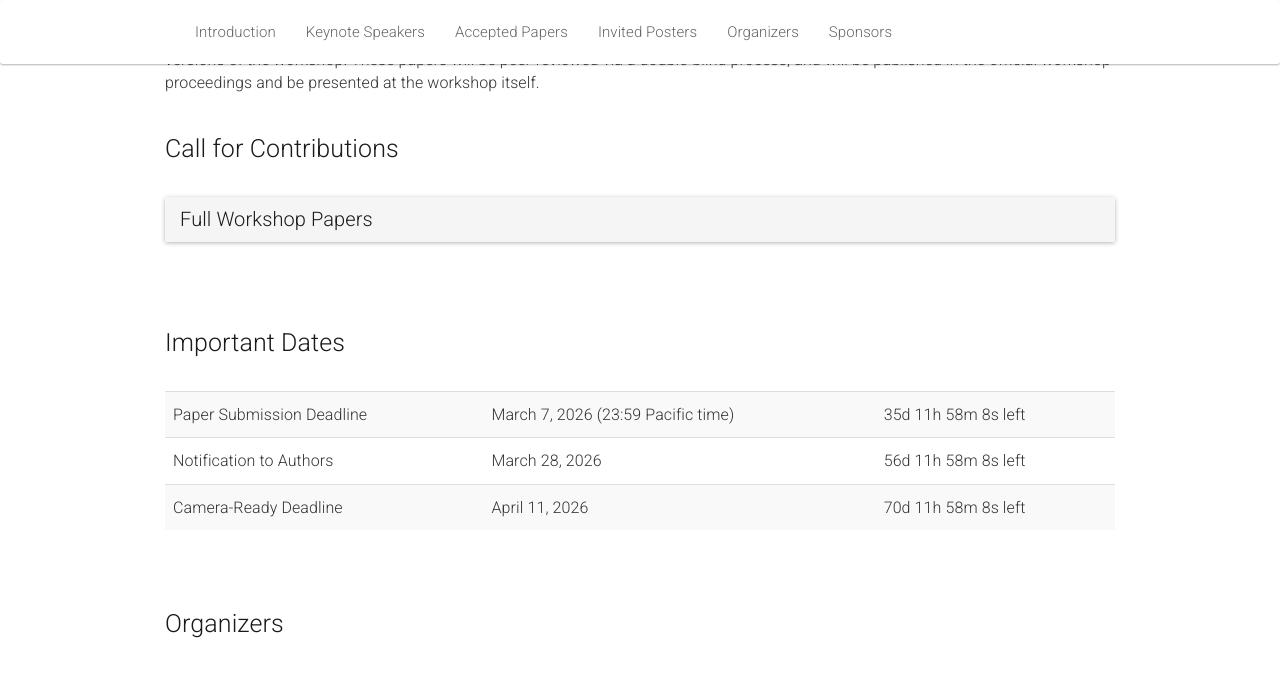
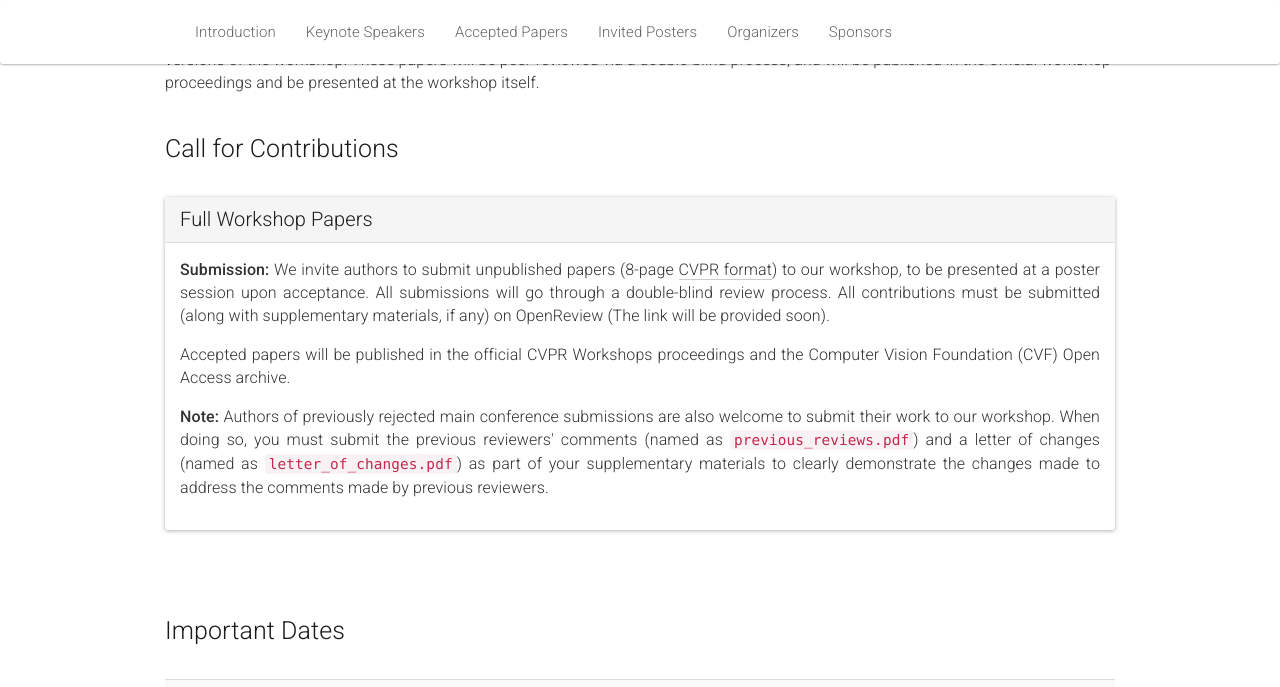
Before and after one commit to gazeworkshop/gazeworkshop.github.io, a Jekyll site: the page built from _pages/home_2026.md, in a window 1280 px wide and 900 px high, scrolled down 735 px, cut to the strip 0-687 px from the top of the window. Built offline with Jekyll 4.4.1, drawn with Linux system fonts in a browser that asks for light colours; nearby versions of some CDN libraries.

Commit message:
Add NV sponsor, expand call for papers by default

```diff
--- a/_pages/home_2026.md
+++ b/_pages/home_2026.md
@@ -59,7 +59,7 @@ acknowledgements: ""
       <div class="panel-heading" data-toggle="collapse" data-parent="#call" href="#call-papers" style="cursor:pointer;">
         <h3 style="margin:0;">Full Workshop Papers</h3>
       </div>
-      <div id="call-papers" class="panel-collapse collapse" data-parent="#call">
+      <div id="call-papers" class="panel-collapse collapse show" data-parent="#call">
         <div class="panel-body">
           <p>
 	    <span style="font-weight:500;">Submission:</span> We invite authors to submit unpublished papers (8-page <a href="https://cvpr.thecvf.com/Conferences/2026/AuthorGuidelines" target="_blank">CVPR format</a>) to our workshop, to be presented at a poster session upon acceptance. All submissions will go through a double-blind review process.
@@ -336,7 +336,12 @@ acknowledgements: ""
   <div class="col-xs-4 sponsor">
     <a href="https://www.tobii.com/"><img src="img/tobii.jpg" /></a>
   </div> -->
+  <div class="col-xs-2"></div>
   <div class="col-xs-4 sponsor">
     <a href="https://www.birmingham.ac.uk/"><img src="img/uob.jpg" /></a>
   </div>
+  <div class="col-xs-4 sponsor">
+    <a href="https://www.nvidia.com/"><img src="img/nvidia.jpg" /></a>
+  </div>
+  <div class="col-xs-2"></div>
 </div>
```
